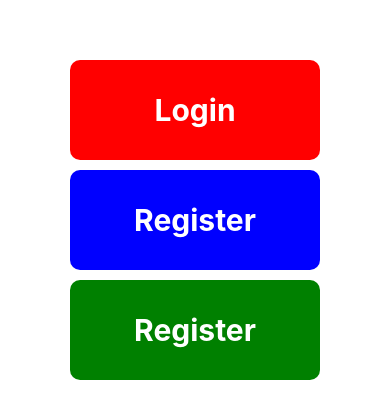
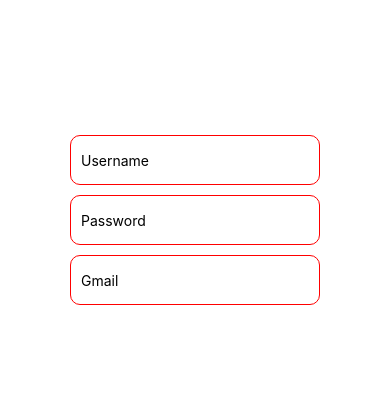
Before and after one commit to syahrilakbar63/105841103821-Sharil-labweb, a React Native app: screen / in a window 390 px wide. Shown: the part 197-616 px from the top of the page. Built offline with nearby package versions, Linux system fonts and the light colour scheme.

Commit message:
TextInputCostum

```diff
--- a/App.js
+++ b/App.js
@@ -24,16 +24,34 @@
   )
 }
 
+const TextInputCostum = ({placeholder, color, typeKeyboard}) => {
+  return (
+    <TextInput
+      placeholder={placeholder}
+      keyboardType={typeKeyboard}
+      style={{
+        width: 250,
+        height: 50,
+        borderColor: color,
+        borderWidth: 1,
+        borderRadius: 10,
+        marginBottom: 10,
+        paddingLeft: 10,
+      }}
+    />
+  );
+};
+
 const App = () => {
-  return(
+  return (
     <View style={{
       flex: 1,
       justifyContent: 'center',
       alignItems: 'center',
     }}>
-      <ButtonCostum text="Login" color="red"/>
-      <ButtonCostum text="Register" color="blue"/>
-      <ButtonCostum text="Register" color="green"/>
+      <TextInputCostum placeholder="Username" color="red" />
+      <TextInputCostum placeholder="Password" color="red" />
+      <TextInputCostum placeholder="Gmail" color="red" />
     </View>
   )
 }
```
